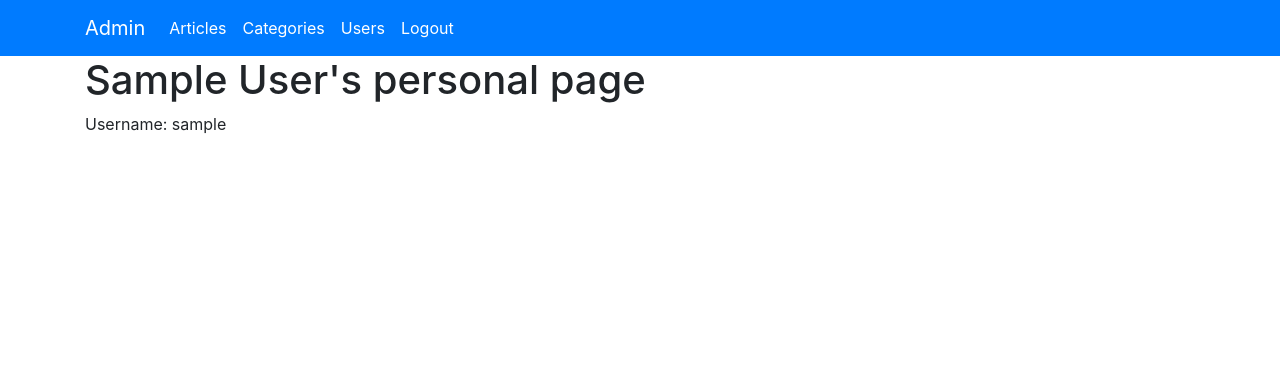
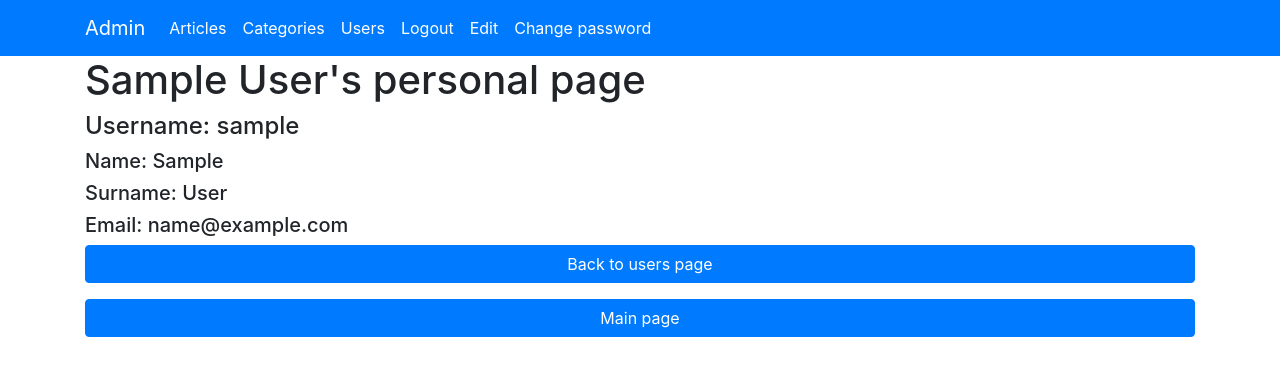
Before and after one commit to big-arturka/test_task, a Django app: page /accounts/1/ in a window 1280 px wide. Shown: the top 376 px of the page. Run offline with Django 3.2, Linux system fonts and the light colour scheme; the visitor is signed in with stand-in values (Sample User, id 1); data comes from the database, SQL or seed files in the repository; some libraries are stand-ins or nearby versions.

Commit message:
Настроены permissions. Дорисованы шаблоны.

```diff
--- a/source/accounts/templates/users/user_detail.html
+++ b/source/accounts/templates/users/user_detail.html
@@ -3,7 +3,7 @@
 {% block title %}User{% endblock %}
 
 {% block menu %}
-    {% if request.user == user_obj %}
+    {% if perms.account.change_account or request.user == user_obj %}
         <li class="nav-item active">
             <a class="nav-link" href="{% url 'accounts:change' user_obj.pk %}">Edit</a>
         </li>
@@ -15,9 +15,18 @@
 
 {% block content %}
     <h1>{{ user_obj.get_full_name|default:user_obj.username }}'s personal page</h1>
-    {% if user_obj.profile.avatar %}
-        <img class="avatar" src="{{ user_obj.profile.avatar.url }}" width="250" height="250" alt="user picture">
+    <h4>Username: {{ user_obj.username }}</h4>
+    {% if user_obj.first_name %}
+        <h5>Name: {{ user_obj.first_name }}</h5>
     {% endif %}
-    <p>Username: {{ user_obj.username }}</p>
+    {% if user_obj.last_name %}
+        <h5>Surname: {{ user_obj.last_name }}</h5>
+    {% endif %}
+    {% if user_obj.email %}
+        <h5>Email: {{ user_obj.email }}</h5>
+    {% endif %}
+
+    <p><a class="btn btn-block btn-primary" href="{% url 'accounts:list' %}">Back to users page</a></p>
+    <p><a class="btn btn-block btn-primary" href="{% url 'news_client:index' %}">Main page</a></p>
 
 {% endblock %}
--- a/source/accounts/views.py
+++ b/source/accounts/views.py
@@ -14,19 +14,10 @@
     model = get_user_model()
     template_name = 'users/user_create.html'
     form_class = MyUserCreationForm
-
-    def form_valid(self, form):
-        user = form.save()
-        login(self.request, user)
-        return redirect(self.get_success_url())
+    permission_required = 'news_client.add_user'
 
     def get_success_url(self):
-        next_url = self.request.GET.get('next')
-        if not next_url:
-            next_url = self.request.POST.get('next')
-        if not next_url:
-            next_url = reverse('news_client:index')
-        return next_url
+        return redirect('accounts:list')
 
 
 class UserDetailView(LoginRequiredMixin, DetailView):
@@ -37,38 +28,41 @@
     paginate_related_orphans = 0
 
 
-class UsersListView(PermissionRequiredMixin, ListView):
+class UsersListView(LoginRequiredMixin, ListView):
     template_name = 'users/users_view.html'
     context_object_name = 'users'
     paginate_by = 10
     paginate_orphans = 4
-    permission_required = 'accounts.can_view_users'
 
     def get_queryset(self):
         return CustomUser.objects.all()
 
 
-class UserChangeView(UserPassesTestMixin, UpdateView):
+class UserChangeView(PermissionRequiredMixin, UpdateView):
     model = get_user_model()
     form_class = UserChangeForm
     template_name = 'users/user_change.html'
     context_object_name = 'user_obj'
+    permission_required = 'news_client.change_user'
 
-    def test_func(self):
-        return self.request.user == self.get_object()
+    def has_permission(self):
+        user = self.get_object()
+        return super().has_permission() or user == self.request.user
 
     def get_success_url(self):
         return reverse('accounts:detail', kwargs={'pk': self.object.pk})
 
 
-class UserPasswordChangeView(UserPassesTestMixin, UpdateView):
+class UserPasswordChangeView(PermissionRequiredMixin, UpdateView):
     model = get_user_model()
     template_name = 'users/user_password_change.html'
     form_class = PasswordChangeForm
     context_object_name = 'user_obj'
+    permission_required = 'news_client.change_user'
 
-    def test_func(self):
-        return self.request.user == self.get_object()
+    def has_permission(self):
+        user = self.get_object()
+        return super().has_permission() or user == self.request.user
 
     def get_object(self, queryset=None):
         return self.request.user
@@ -82,8 +76,13 @@
         return reverse('accounts:detail', kwargs={'pk': self.object.pk})
 
 
-class UserDeleteView(LoginRequiredMixin, DeleteView):
+class UserDeleteView(PermissionRequiredMixin, DeleteView):
     template_name = 'users/user_delete.html'
     model = get_user_model()
     context_object_name = 'user'
     success_url = reverse_lazy('accounts:list')
+    permission_required = 'news_client.delete_user'
+
+    def has_permission(self):
+        user = self.get_object()
+        return super().has_permission() or user == self.request.user
--- a/source/news_client/static/css/style.css
+++ b/source/news_client/static/css/style.css
@@ -33,6 +33,7 @@
 }
 
 .pagination {
+    padding: 40px 0 80px 0;
     text-align: center;
     display: block;
 }
--- a/source/news_client/templates/base.html
+++ b/source/news_client/templates/base.html
@@ -46,11 +46,7 @@
                         <a class="nav-link" href="{% url 'accounts:logout' %}">Logout</a>
                     </li>
                 {% endif %}
-                {% if not request.user.is_authenticated %}
-                    <li class="nav-item active">
-                        <a class="nav-link" href="{% url 'accounts:create' %}">Sign Up</a>
-                    </li>
-                {% endif %}
+                {% block menu %}{% endblock %}
                 </ul>
             </div>
         </div>
--- a/source/news_client/templates/partial/form.html
+++ b/source/news_client/templates/partial/form.html
@@ -10,5 +10,5 @@
     {% endfor %}
 
     <br/>
-    <input type="submit" value="{{ button_text|default:"Submit" }}"/>
+    <input class="btn btn-primary" type="submit" value="{{ button_text|default:"Submit" }}"/>
 </form>
```
Also changed, not shown: source/accounts/templates/users/user_change.html (+2 -10 lines), source/accounts/templates/users/user_create.html (+1 -8 lines), source/accounts/templates/users/user_password_change.html (+0 -8 lines), source/accounts/templates/users/users_view.html (+15 -3 lines), source/news_client/views/article_views.py (+7 -5 lines), source/news_client/views/category_views.py (+7 -4 lines).
